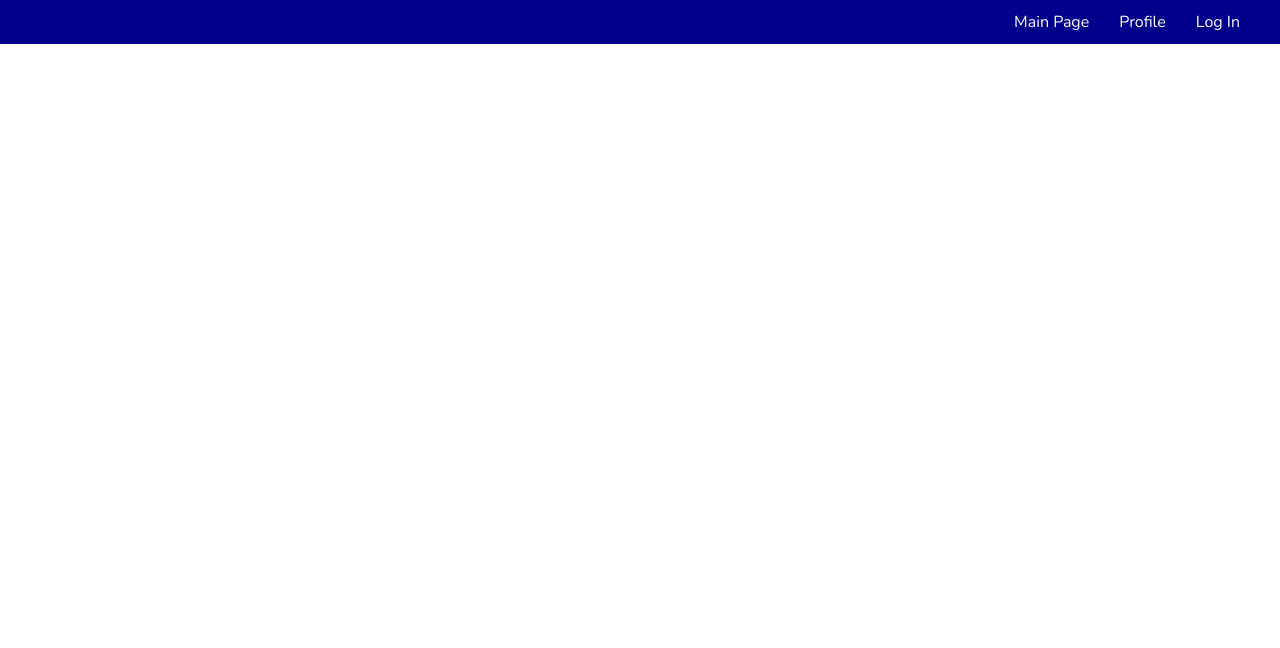
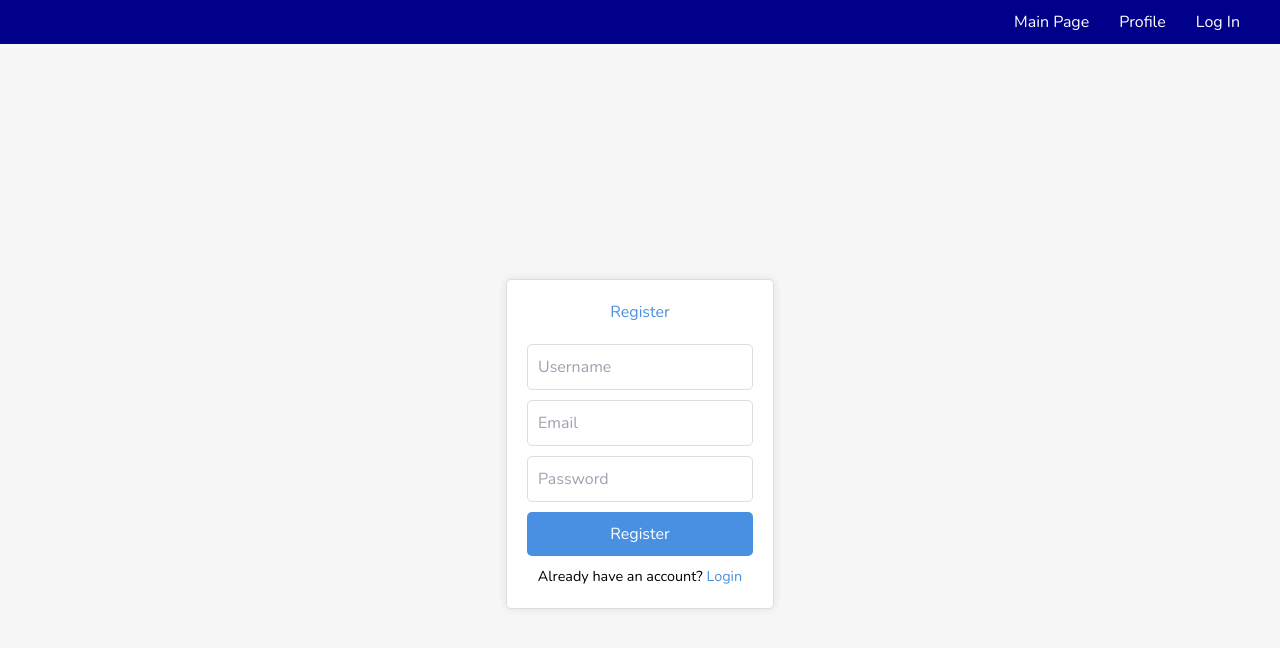
Before and after one commit to artySapa/determine-customer-churn, a React (Vite) app in the folder frontend/: page /register in a window 1280 px wide. Shown: the top 648 px of the page. Built offline with nearby package versions, Linux system fonts and the light colour scheme.

Commit message:
more files for authentication

```diff
--- a/frontend/src/App.jsx
+++ b/frontend/src/App.jsx
@@ -3,6 +3,8 @@ import { BrowserRouter as Router, Route, Routes } from 'react-router-dom';
 import Header from './components/Header';
 import AnalysisView from './pages/AnalysisView';
 import UserView from './pages/UserView';
+import LoginPage from './pages/LoginPage';
+import Register from './pages/Register';
 
 const App = () => {
   return (
@@ -10,7 +12,8 @@ const App = () => {
       <Header />
       <Routes>
         <Route path="/profile" element={<UserView />} />
-        <Route path="/login" element={<div>Log In Page</div>} />
+        <Route path="/login" element={<LoginPage />} />
+        <Route path="/register" element={<Register />} />
         <Route path="/" element={<AnalysisView />} />
       </Routes>
     </Router>
--- a/frontend/src/components/MainTool.jsx
+++ b/frontend/src/components/MainTool.jsx
@@ -177,7 +177,7 @@ const MainTool = () => {
 
   return (
     <Wrapper>
-      <DropzoneContainer {...getRootProps()} isDragActive={isDragActive}>
+      <DropzoneContainer {...getRootProps()} isdragactive={isDragActive}>
         <input {...getInputProps()} />
         <p>Drop your .xlsx file here, or click to select from your computer</p>
         {loading && <LoadingIndicator>Loading...</LoadingIndicator>}
@@ -198,6 +198,7 @@ const MainTool = () => {
           </SubmitCancel>
         )}
         {analysis && (
+          <>
           <AnalysisResult>
             <h3>Analysis Result</h3>
             <p>Average Age: {analysis.average_age}</p>
@@ -208,6 +209,8 @@ const MainTool = () => {
               ))}
             </ul>
           </AnalysisResult>
+          <Button>Save the Results</Button>
+          </>
         )}
       </Container>
     </Wrapper>
--- a/frontend/src/pages/LoginPage.jsx
+++ b/frontend/src/pages/LoginPage.jsx
@@ -0,0 +1,133 @@
+import React, { useState } from 'react';
+import styled from 'styled-components';
+import { Link, useNavigate } from 'react-router-dom';
+
+const Container = styled.div`
+  display: flex;
+  flex-direction: column;
+  align-items: center;
+  justify-content: center;
+  height: 100vh;
+  background-color: #f7f7f7;
+`;
+
+const Form = styled.form`
+  display: flex;
+  flex-direction: column;
+  align-items: center;
+  padding: 20px;
+  border: 1px solid #ddd;
+  border-radius: 5px;
+  background-color: #fff;
+  box-shadow: 0 0 10px rgba(0, 0, 0, 0.1);
+`;
+
+const Title = styled.h2`
+  margin-bottom: 20px;
+  color: #4a90e2;
+`;
+
+const Input = styled.input`
+  width: 100%;
+  padding: 10px;
+  margin-bottom: 10px;
+  border: 1px solid #ddd;
+  border-radius: 5px;
+  font-size: 1rem;
+`;
+
+const Button = styled.button`
+  width: 100%;
+  padding: 10px;
+  border: none;
+  border-radius: 5px;
+  background-color: #4a90e2;
+  color: #fff;
+  font-size: 1rem;
+  cursor: pointer;
+  transition: background-color 0.3s ease;
+
+  &:hover {
+    background-color: #357ebd;
+  }
+`;
+
+const RegisterLink = styled.div`
+  margin-top: 10px;
+  font-size: 0.9rem;
+
+  a {
+    color: #4a90e2;
+    text-decoration: none;
+
+    &:hover {
+      text-decoration: underline;
+    }
+  }
+`;
+
+const Error = styled.div`
+  color: red;
+  margin-top: 20px;
+  font-size: 1rem;
+`;
+
+
+const LoginPage = () => {
+  const [email, setEmail] = useState('');
+  const [password, setPassword] = useState('');
+  const [error, setError] = useState('');
+  const navigate = useNavigate();
+
+  const handleSubmit = async (e) => {
+    e.preventDefault();
+    try {
+      const response = await fetch('http://127.0.0.1:5000/login', {
+        method: 'POST',
+        headers: {
+          'Content-Type': 'application/json',
+        },
+        body: JSON.stringify({ email, password }),
+      });
+
+      const data = await response.json();
+
+      if (response.ok) {
+        console.log('Login successful');
+        // Redirect to another page or show success message
+        navigate('/');  // Redirect to MainTool page
+      } else {
+        setError(data.error);
+      }
+    } catch (error) {
+      console.error('Error logging in:', error);
+    }
+  };
+
+  return (
+    <Container>
+      <Form onSubmit={handleSubmit}>
+        <Title>Login</Title>
+        <Input
+          type="email"
+          placeholder="Email"
+          value={email}
+          onChange={(e) => setEmail(e.target.value)}
+        />
+        <Input
+          type="password"
+          placeholder="Password"
+          value={password}
+          onChange={(e) => setPassword(e.target.value)}
+        />
+        <Button type="submit">Login</Button>
+        <RegisterLink>
+          Don't have an account? <Link to="/register">Register</Link>
+        </RegisterLink>
+      </Form>
+      {error && <Error>No Account was found :(</Error>}
+    </Container>
+  );
+};
+
+export default LoginPage;
--- a/frontend/src/pages/Register.jsx
+++ b/frontend/src/pages/Register.jsx
@@ -0,0 +1,151 @@
+import React, { useState } from 'react';
+import styled from 'styled-components';
+import { Link } from 'react-router-dom';
+
+const Container = styled.div`
+  display: flex;
+  flex-direction: column;
+  align-items: center;
+  justify-content: center;
+  height: 100vh;
+  background-color: #f7f7f7;
+`;
+
+const Form = styled.form`
+  display: flex;
+  flex-direction: column;
+  align-items: center;
+  padding: 20px;
+  border: 1px solid #ddd;
+  border-radius: 5px;
+  background-color: #fff;
+  box-shadow: 0 0 10px rgba(0, 0, 0, 0.1);
+`;
+
+const Title = styled.h2`
+  margin-bottom: 20px;
+  color: #4a90e2;
+`;
+
+const Input = styled.input`
+  width: 100%;
+  padding: 10px;
+  margin-bottom: 10px;
+  border: 1px solid #ddd;
+  border-radius: 5px;
+  font-size: 1rem;
+`;
+
+const Button = styled.button`
+  width: 100%;
+  padding: 10px;
+  border: none;
+  border-radius: 5px;
+  background-color: #4a90e2;
+  color: #fff;
+  font-size: 1rem;
+  cursor: pointer;
+  transition: background-color 0.3s ease;
+
+  &:hover {
+    background-color: #357ebd;
+  }
+`;
+
+const LoginLink = styled.div`
+  margin-top: 10px;
+  font-size: 0.9rem;
+
+  a {
+    color: #4a90e2;
+    text-decoration: none;
+
+    &:hover {
+      text-decoration: underline;
+    }
+  }
+`;
+
+const RegisterPage = () => {
+  const [username, setUsername] = useState('');
+  const [email, setEmail] = useState('');
+  const [password, setPassword] = useState('');
+
+  const handleUsernameChange = (e) => {
+    setUsername(e.target.value);
+  };
+
+  const handleEmailChange = (e) => {
+    setEmail(e.target.value);
+  };
+
+  const handlePasswordChange = (e) => {
+    setPassword(e.target.value);
+  };
+
+  const handleSubmit = async (e) => {
+    e.preventDefault();
+
+    const userData = {
+      username,
+      email,
+      password,
+    };
+
+    try {
+      const response = await fetch('http://127.0.0.1:5000/register', {
+        method: 'POST',
+        headers: {
+          'Content-Type': 'application/json',
+        },
+        body: JSON.stringify(userData),
+      });
+
+      if (response.ok) {
+        const data = await response.json();
+        console.log('User registered:', data.message);
+        // Optionally, redirect to login page
+      } else {
+        console.error('Failed to register user');
+      }
+    } catch (error) {
+      console.error('Error registering user:', error);
+    }
+  };
+
+
+  return (
+    <Container>
+      <Form onSubmit={handleSubmit}>
+        <Title>Register</Title>
+        <Input
+          type="text"
+          placeholder="Username"
+          value={username}
+          onChange={handleUsernameChange}
+          required
+        />
+        <Input
+          type="email"
+          placeholder="Email"
+          value={email}
+          onChange={handleEmailChange}
+          required
+        />
+        <Input
+          type="password"
+          placeholder="Password"
+          value={password}
+          onChange={handlePasswordChange}
+          required
+        />
+        <Button type="submit">Register</Button>
+        <LoginLink>
+          Already have an account? <Link to="/login">Login</Link>
+        </LoginLink>
+      </Form>
+    </Container>
+  );
+};
+
+export default RegisterPage;
```
Also changed, not shown: frontend/src/contexts/AuthContext.jsx (added, +22 -0 lines).
